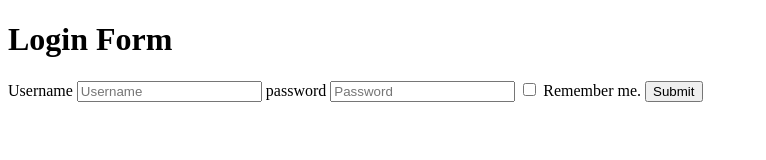
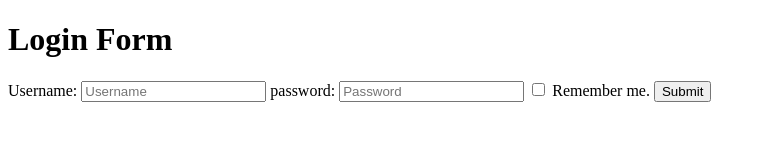
Before and after one commit to acciojob/remember-me-login-form-KSS-Kushal, a website: page main.html in a window 1280 px wide. Shown: the full height of the page, 0-766 px from the left. Drawn offline with Linux system fonts and the light colour scheme.

Commit message:
created a submission

```diff
--- a/main.html
+++ b/main.html
@@ -10,9 +10,9 @@
 	<!-- the entire body must be written by student -->
 	<h1>Login Form</h1>
 	<form onsubmit="handleSubmit(event)">
-		<label for="username">Username</label>
+		<label for="username">Username:</label>
 		<input id="username" type="text" placeholder="Username" />
-		<label for="password">password</label>
+		<label for="password">password:</label>
 		<input id="password" type="password" placeholder="Password" />
 		<input type="checkbox" id="checkbox" />
 		<label for="checkbox">Remember me.</label>
```
